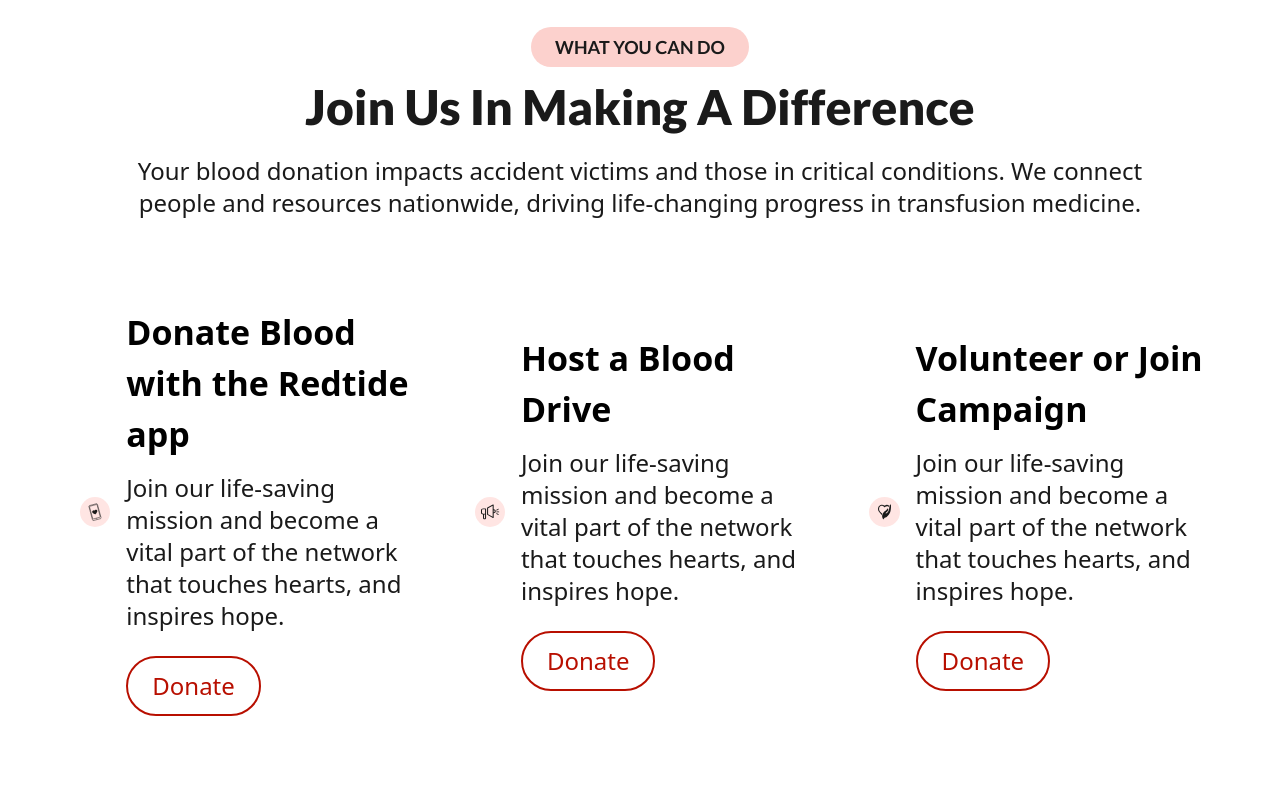
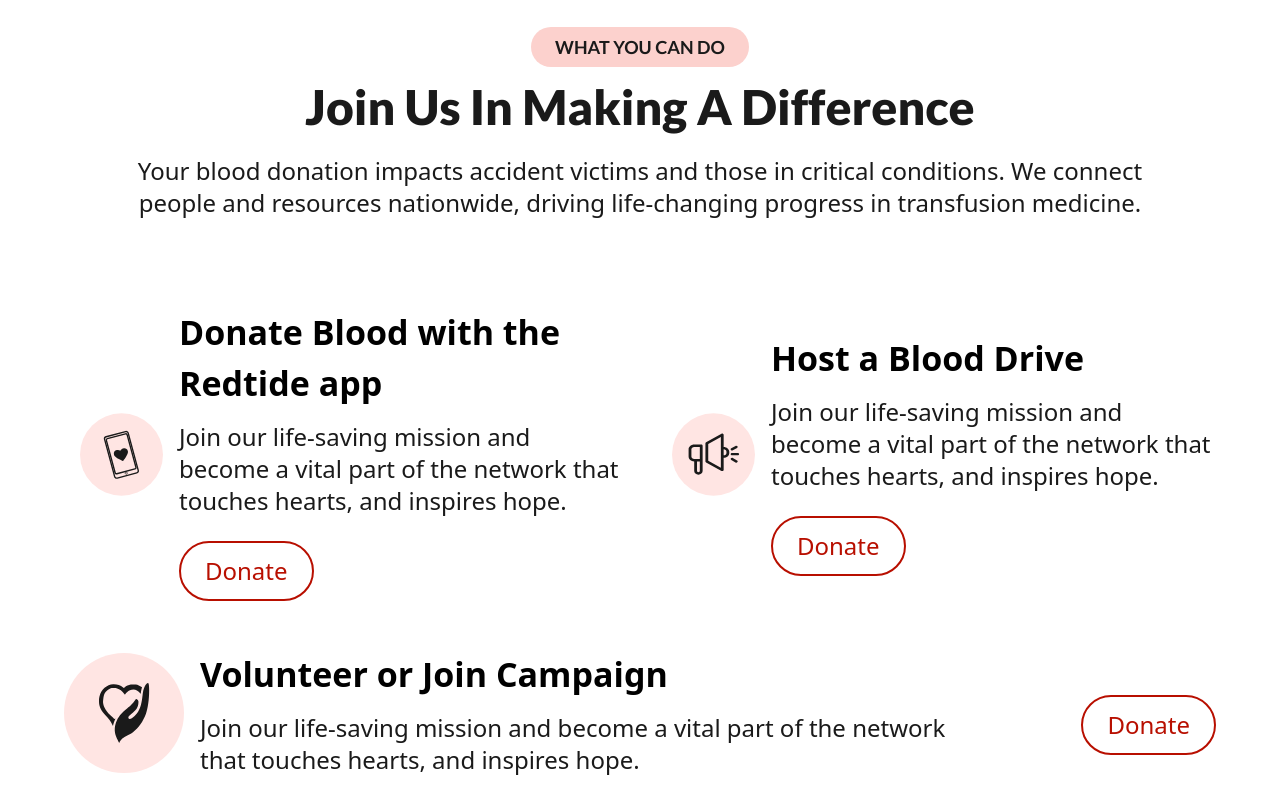
Before and after one commit to Mister-ecks/Redtide, a Next.js app: page / in a window 1280 px wide. Shown: the part 1644-2444 px from the top of the page. Before the commit the page ends 2384 px from the top, so only its background shows below. Built offline with nearby package versions, Linux system fonts and the light colour scheme.

Commit message:
Optimized Card Section

```diff
--- a/src/components/Cards/index.tsx
+++ b/src/components/Cards/index.tsx
@@ -26,7 +26,7 @@ const Cards: React.FC<CardsProps> = ({head, info, picture1, picture2}) => {
 
 
                 {/* Text */}
-                <div className='max-w-[17.0625rem]  md:max-w-[27.8125rem]'>
+                <div className='max-w-[17.0625rem] md:max-w-[27.8125rem]'>
                     <h1 className='text-left leading-normal text-lg font-bold md:text-[2.125rem]'>{head}</h1>
                     <p className='text-[#1A1A1A] mt-2 text-xs md:text-2xl md:mt-3'>{info}</p>
                     <button className='py-3 px-6 text-sm md:text-2xl border rounded-full text-[#B80F00] mt-[0.75rem] md:mt-6 border-[#B80F00] md:border-2'>Donate</button>
--- a/src/components/CardsContainer/index.tsx
+++ b/src/components/CardsContainer/index.tsx
@@ -1,18 +1,20 @@
-import React from 'react'
+import React from "react";
 import Cards from "../Cards";
-import MobilePhoneIcon from "@/assets/images/MobilePhonePic.svg"
-import DesktopPhoneIcon from "@/assets/images/DesktopPhonePic.svg"
-import HostMobile from "@/assets/images/HostMobile.svg"
-import HostDesktop from "@/assets/images/HostDesktop.svg"
-import VolunteerMobile from "@/assets/images/VolunteerMobiles.svg"
-import VolunteerDesktop from "@/assets/images/VolunteerDesktop.svg"
-
+import Image from "next/image";
+import MobilePhoneIcon from "@/assets/images/MobilePhonePic.svg";
+import DesktopPhoneIcon from "@/assets/images/DesktopPhonePic.svg";
+import HostMobile from "@/assets/images/HostMobile.svg";
+import HostDesktop from "@/assets/images/HostDesktop.svg";
+import VolunteerMobile from "@/assets/images/VolunteerMobiles.svg";
+import VolunteerDesktop from "@/assets/images/VolunteerDesktop.svg";
 
 const CardsContainer = () => {
   return (
     <div>
       <section>
-        <div className="flex flex-col mx-auto max-w-full mt-6 md:mt-16 md:max-w-full md:flex-row md:justify-between md:items-center md:mx-[3rem] ">
+        <div className="flex flex-col mx-auto max-w-full mt-6 md:mt-16 md:max-w-full  md:mx-[3rem] ">
+          {/* Same Two Cards */}
+          <div className="flex flex-col items-center md:flex-row">
             <Cards
               head="Donate Blood with the Redtide app"
               info="Join our life-saving mission and become a vital part of the network that  touches hearts, and inspires hope."
@@ -21,20 +23,62 @@ const CardsContainer = () => {
             />
             <Cards
               head="Host a Blood Drive"
-            info='Join our life-saving mission and become a vital part of the network that  touches hearts, and inspires hope.'
+              info="Join our life-saving mission and become a vital part of the network that  touches hearts, and inspires hope."
               picture1={HostMobile}
               picture2={HostDesktop}
             />
-            <Cards
-            head='Volunteer or Join Campaign'
-            info="Join our life-saving mission and become a vital part of the network that  touches hearts, and inspires hope."
-            picture1={VolunteerMobile}
-            picture2={VolunteerDesktop}
-            />
+          </div>
+
+          {/* Third Card */}
+          <div>
+            <div className="py-6 px-4 flex flex-col  mx-auto items-center max-w-[26.75rem] md:max-w-[77.5rem] border-b  border-b-[#E0E0E0] md:justify-between md:border-b-0 md:flex-row">
+              {/* Photo */}
+              {/* Mobile Phone */}
+              <div className="flex items-center space-x-4">
+                <div>
+                <div className="md:hidden ">
+                <Image src={VolunteerMobile} alt="phone icon" />
+              </div>
+              <div className="hidden md:block">
+                <Image src={VolunteerDesktop} alt="desktop icon" />
+              </div>
+                </div>
+
+
+              {/* Text */}
+              <div className="max-w-[17.0625rem] flex flex-col  justify-between md:max-w-[47.4375rem]  md:flex-row md:items-center">
+                <div className="flex flex-col space-y-3">
+                  <div>
+                  <h1 className="text-left leading-normal text-lg font-bold md:text-[2.125rem]">
+                    Volunteer or Join Campaign
+                  </h1>
+                  <p className="text-[#1A1A1A] text-left mt-2 text-xs  md:text-2xl md:mt-3">
+                    Join our life-saving mission and become a vital part of the
+                    network that touches hearts, and inspires hope.
+                  </p>
+
+                  </div>
+
+                  <div className="md:hidden">
+                  <button className="py-3 px-6 text-sm md:text-2xl border rounded-full text-[#B80F00]  md:mt-6 border-[#B80F00] md:border-2 ">Donate</button>
+                  </div>
+
+                </div>
+              </div>
+            </div>
+
+              {/* Button */}
+              <div className="hidden md:block">
+                <button className="py-3 px-6 text-sm md:text-2xl border rounded-full text-[#B80F00] mt-[0.75rem]  md:mt-6 border-[#B80F00] md:border-2 ">
+                  Donate
+                </button>
+              </div>
+            </div>
+          </div>
         </div>
       </section>
     </div>
-  )
-}
+  );
+};
 
-export default CardsContainer
+export default CardsContainer;
```
Lines whose indentation alone changed are shown as unchanged.
